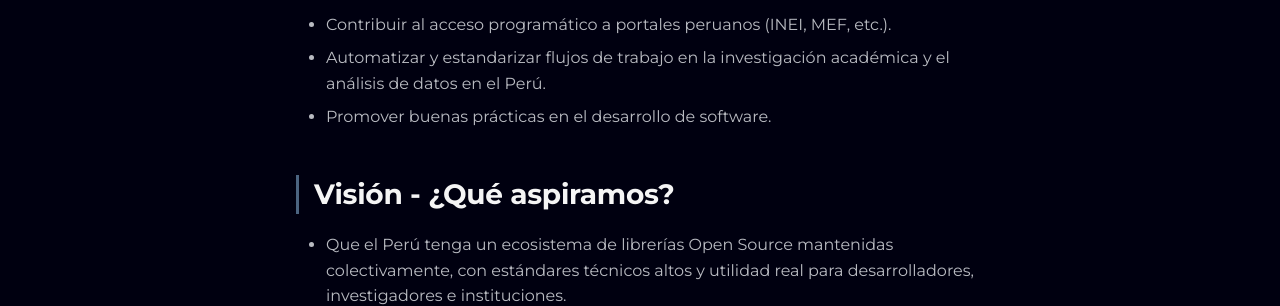
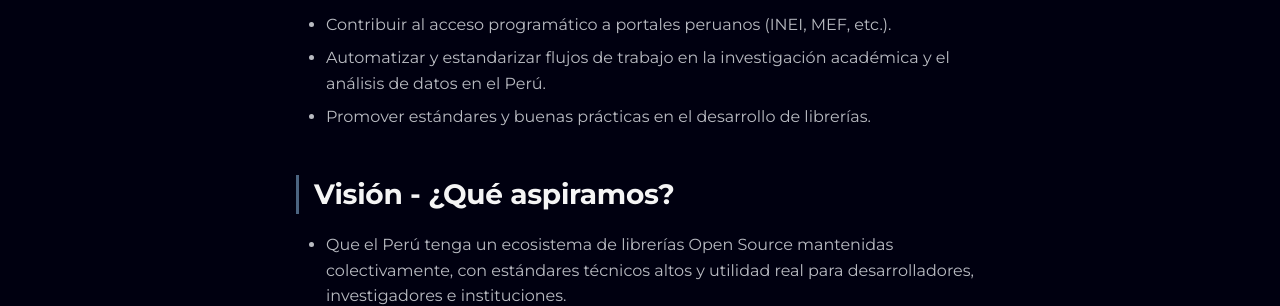
Before and after one commit to c2-circulo-desarrolladores/c2-core, an MkDocs documentation site: the page built from docs/nosotros/manifiesto.md, in a window 1280 px wide and 900 px high, scrolled down 667 px. Shown: the part 363-669 px from the top of the window. Built offline with MkDocs 1.6.1 and Material for MkDocs 9.7.7, drawn with Linux system fonts in a browser that asks for light colours.

Commit message:
fix: mejorar fraseo de la misión

```diff
--- a/docs/nosotros/manifiesto.md
+++ b/docs/nosotros/manifiesto.md
@@ -26,7 +26,7 @@
 
 - Contribuir al acceso programático a portales peruanos (INEI, MEF, etc.).
 - Automatizar y estandarizar flujos de trabajo en la investigación académica y el análisis de datos en el Perú.
-- Promover buenas prácticas en el desarrollo de software.
+- Promover estándares y buenas prácticas en el desarrollo de librerías.
 
 ## Visión - ¿Qué aspiramos?
 
```
